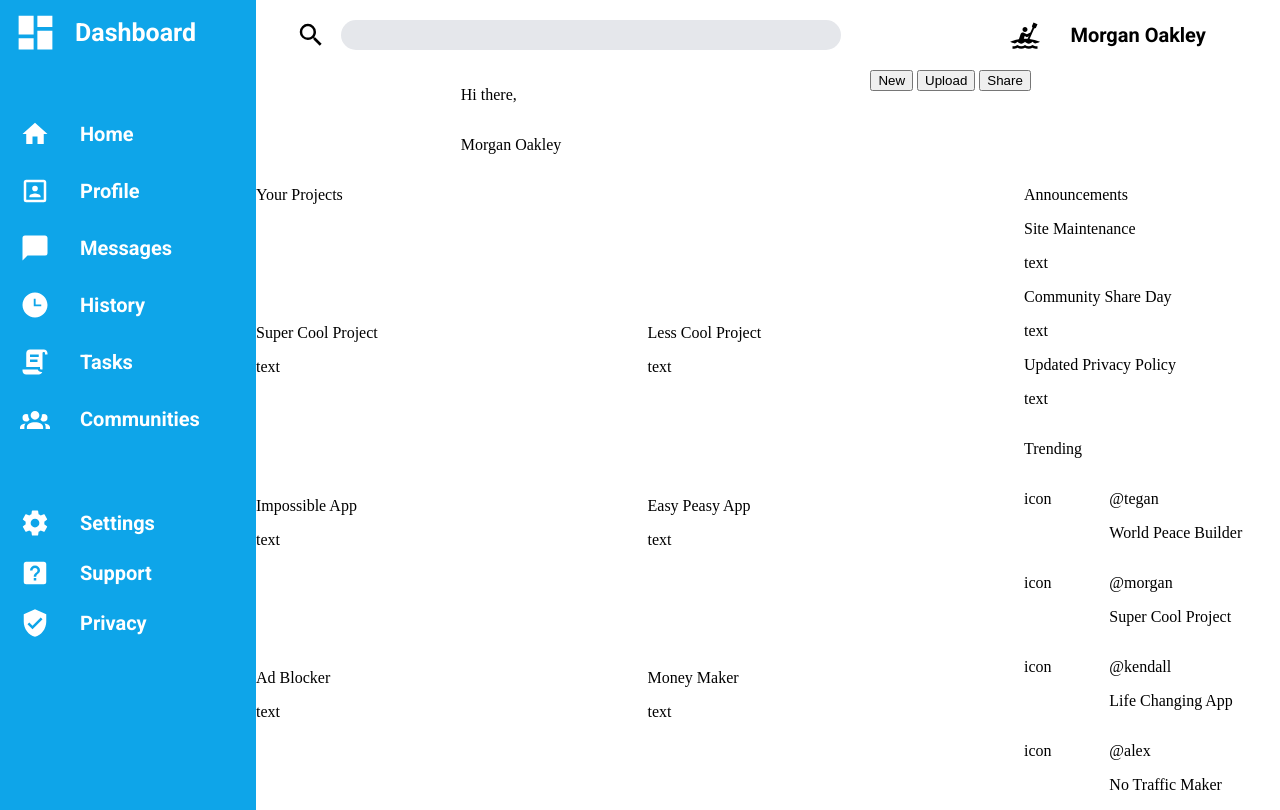
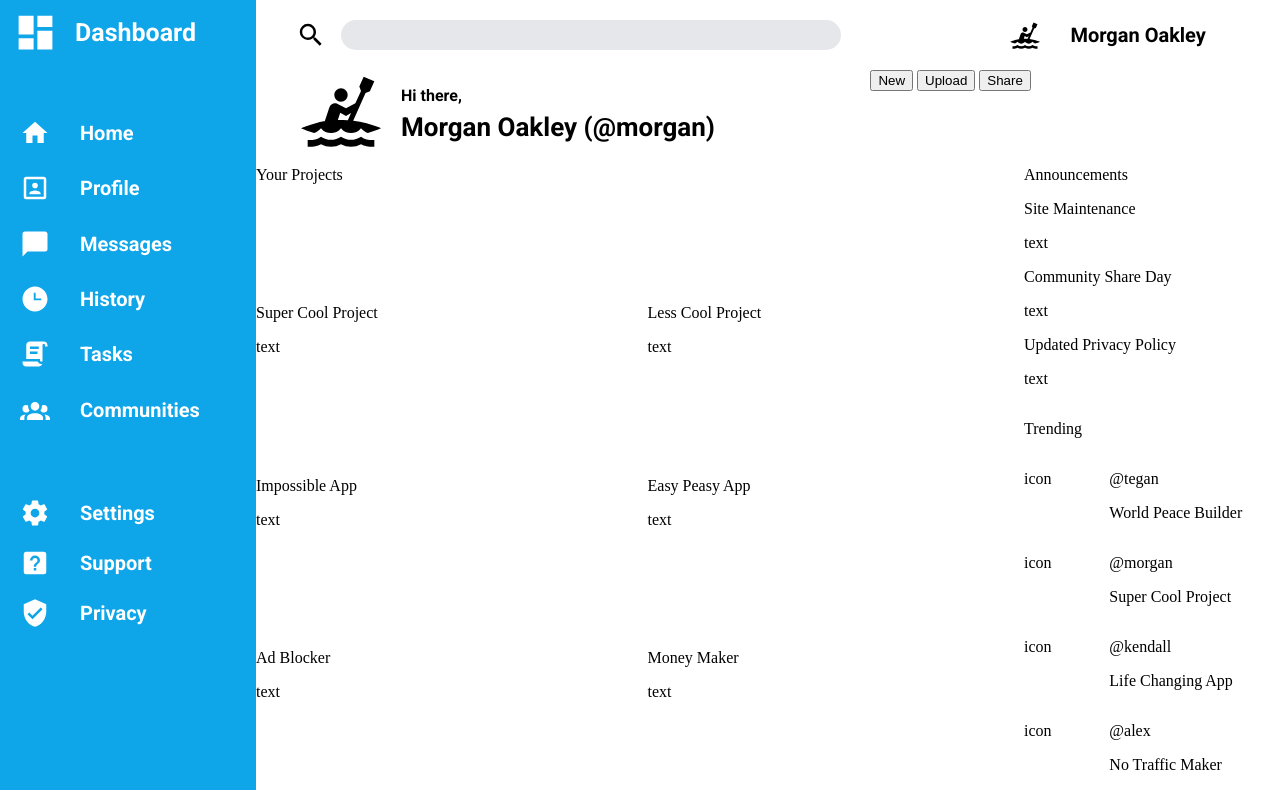
Before and after one commit to nchanyal/admin-dashboard, a plain HTML site: page index.html in a window 1280 px wide. Drawn offline with Linux system fonts and the light colour scheme.

Commit message:
Style the user-greeting div to match the project design file

```diff
--- a/index.html
+++ b/index.html
@@ -44,9 +44,11 @@
             <p>Morgan Oakley</p>
         </div>
         <div class="user-greeting">
-            <div class="cat-icon"></div>
+            <svg xmlns="http://www.w3.org/2000/svg" viewBox="0 0 24 24">
+                <path d="M22 23V21C20.58 21.05 19.21 20.9 18 20C16.23 21.25 13.77 21.25 12 20C10.23 21.25 7.77 21.25 6 20C4.79 20.9 3.42 21.05 2 21V23C3.38 23.05 4.79 22.94 6 22.25C7.84 23.25 10.16 23.25 12 22.25C13.84 23.25 16.16 23.25 18 22.25C19.21 22.94 20.62 23.05 22 23M23.39 17.21C21.13 16.29 18.3 15.56 15.66 15.22L19.36 6.88L20.67 6.41L22 3.41L18.8 2L17.5 4.95L18 6.27L16.31 9.97L13.5 11.47L11 10.2C10.95 10.14 10.86 10.09 10.74 10.06C9.82 9.73 8.77 10.32 8.5 11.23L7.13 15.41C6.59 15.18 1.25 16.97 .915 17.12L0 17.47C1.33 18.04 2.2 18.39 3.94 18.88C4.75 18.63 5.44 18.09 6 17.47C7.5 19.42 10.5 19.42 12 17.47C13.5 19.42 16.5 19.42 18 17.47C18.56 18.09 19.25 18.63 20.06 18.88L22.95 17.91L24 17.47L23.39 17.21M14.06 15.08C13.07 15 12.06 15 11.06 15L11.77 12.83L13.5 13.77L15 12.92L14.06 15.08M14 7.5C14 8.61 13.11 9.5 12 9.5S10 8.61 10 7.5 10.9 5.5 12 5.5 14 6.4 14 7.5Z" />
+            </svg>
             <p>Hi there,</p>
-            <p class="user-tag">Morgan Oakley</p>
+            <p class="user-tag">Morgan Oakley (@morgan)</p>
         </div>
         <div class="header-buttons">
             <button>New</button>
--- a/styles.css
+++ b/styles.css
@@ -72,13 +72,36 @@ body {
     grid-template-columns: 1.5fr 1fr;
 }
 
-.header .user-greeting {
+.user-greeting {
     display: grid;
-    grid-template-columns: 1fr 2fr;
+    grid-template-columns: 125px 320px;
+    font-family: "Roboto";
+    font-weight: bold;
+    column-gap: 20px;
 }
 
-.header .user-greeting .user-tag {
+.user-greeting .user-tag {
     grid-column: 2;
+}
+
+.user-greeting svg {
+    grid-row: 1 / 3;
+    height: 80px;
+    width: 80px;
+    justify-self: end;
+}
+
+.user-greeting p {
+    margin: 0px;
+}
+
+.user-greeting p:first-of-type {
+    align-self: self-end;
+}
+
+.user-greeting p:last-child {
+    font-size: 26px;
+    align-self: center;
 }
 
 .search-bar {
```
